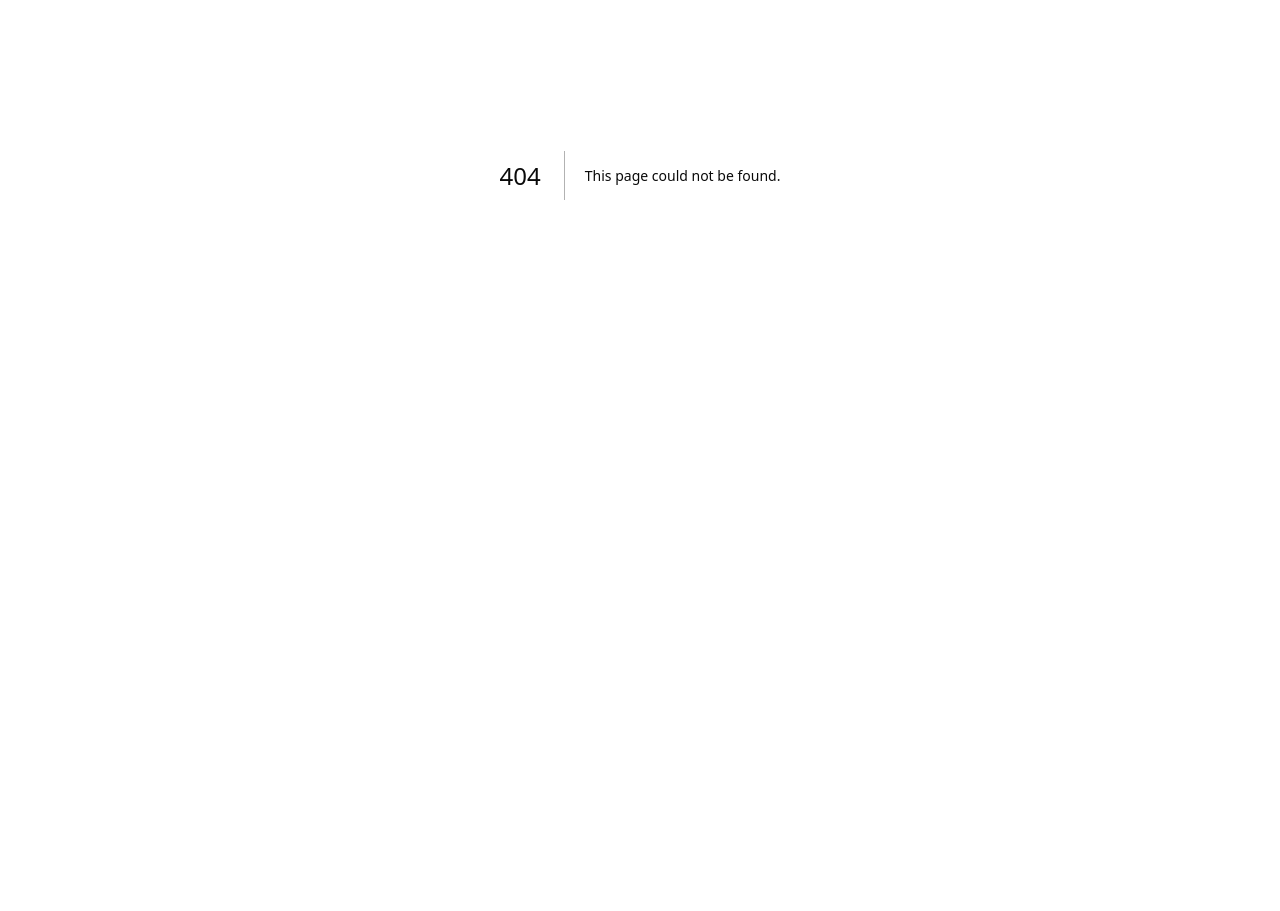
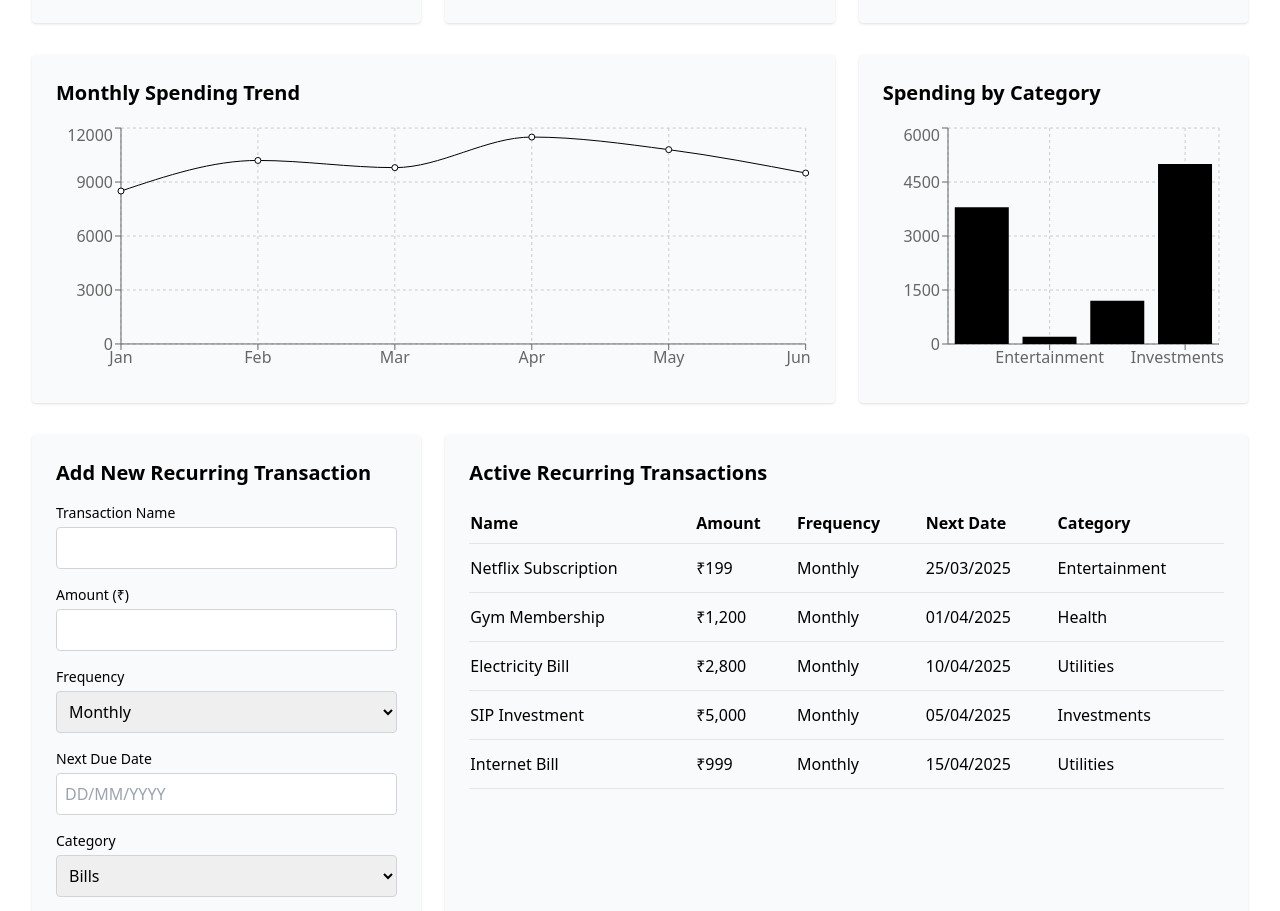
Before and after one commit to HawalaPay/Hawala, a Next.js app: page /auto-pay in a window 1280 px wide. Before the commit this address had no page. Shown: the part 241-1152 px from the top of the page. Before the commit the page ends 832 px from the top, so only its background shows below. Built offline with nearby package versions, Linux system fonts and the light colour scheme.

Commit message:
Added AutoPay

```diff
--- /dev/null
+++ b/app/auto-pay/page.tsx
@@ -0,0 +1,238 @@
+"use client";
+
+import React, { useState } from 'react';
+import { BarChart, LineChart, Line, XAxis, YAxis, CartesianGrid, Tooltip, Legend, Bar, ResponsiveContainer } from 'recharts';
+
+export default function RecurringTransactionsPage() {
+  const [transactions, setTransactions] = useState([
+    { id: 1, name: 'Netflix Subscription', amount: 199, frequency: 'Monthly', nextDate: '25/03/2025', category: 'Entertainment' },
+    { id: 2, name: 'Gym Membership', amount: 1200, frequency: 'Monthly', nextDate: '01/04/2025', category: 'Health' },
+    { id: 3, name: 'Electricity Bill', amount: 2800, frequency: 'Monthly', nextDate: '10/04/2025', category: 'Utilities' },
+    { id: 4, name: 'SIP Investment', amount: 5000, frequency: 'Monthly', nextDate: '05/04/2025', category: 'Investments' },
+    { id: 5, name: 'Internet Bill', amount: 999, frequency: 'Monthly', nextDate: '15/04/2025', category: 'Utilities' },
+  ]);
+
+  const [formData, setFormData] = useState({
+    name: '',
+    amount: '',
+    frequency: 'Monthly',
+    nextDate: '',
+    category: 'Bills'
+  });
+
+  const chartData = [
+    { month: 'Jan', amount: 8500 },
+    { month: 'Feb', amount: 10200 },
+    { month: 'Mar', amount: 9800 },
+    { month: 'Apr', amount: 11500 },
+    { month: 'May', amount: 10800 },
+    { month: 'Jun', amount: 9500 },
+  ];
+
+  const categoryData = [
+    { category: 'Bills', amount: 3799 },
+    { category: 'Entertainment', amount: 199 },
+    { category: 'Health', amount: 1200 },
+    { category: 'Investments', amount: 5000 },
+  ];
+
+  const handleChange = (e) => {
+    const { name, value } = e.target;
+    setFormData(prev => ({ ...prev, [name]: value }));
+  };
+
+  const handleSubmit = (e) => {
+    e.preventDefault();
+    const newTransaction = {
+      id: transactions.length + 1,
+      ...formData,
+      amount: parseFloat(formData.amount)
+    };
+    setTransactions([...transactions, newTransaction]);
+    setFormData({
+      name: '',
+      amount: '',
+      frequency: 'Monthly',
+      nextDate: '',
+      category: 'Bills'
+    });
+  };
+
+  return (
+    <div className="min-h-screen bg-white text-black">
+      <div className="max-w-7xl mx-auto px-4 py-8">
+        <header className="mb-8">
+          <h1 className="text-3xl font-bold">Recurring Transactions Dashboard</h1>
+        </header>
+
+        <div className="grid grid-cols-1 lg:grid-cols-3 gap-6 mb-8">
+          <div className="bg-gray-50 p-6 rounded shadow">
+            <h2 className="text-xl font-semibold mb-4">Monthly Overview</h2>
+            <div className="text-3xl font-bold">₹10,198</div>
+            <div className="text-sm text-gray-500">Total recurring payments</div>
+          </div>
+
+          <div className="bg-gray-50 p-6 rounded shadow">
+            <h2 className="text-xl font-semibold mb-4">Next Payment</h2>
+            <div className="text-3xl font-bold">₹1,200</div>
+            <div className="text-sm text-gray-500">Gym Membership - 01/04/2025</div>
+          </div>
+
+          <div className="bg-gray-50 p-6 rounded shadow">
+            <h2 className="text-xl font-semibold mb-4">Total Transactions</h2>
+            <div className="text-3xl font-bold">{transactions.length}</div>
+            <div className="text-sm text-gray-500">Active recurring transactions</div>
+          </div>
+        </div>
+
+        <div className="grid grid-cols-1 lg:grid-cols-3 gap-6 mb-8">
+          <div className="lg:col-span-2 bg-gray-50 p-6 rounded shadow">
+            <h2 className="text-xl font-semibold mb-4">Monthly Spending Trend</h2>
+            <div className="h-64">
+              <ResponsiveContainer width="100%" height="100%">
+                <LineChart data={chartData}>
+                  <CartesianGrid strokeDasharray="3 3" />
+                  <XAxis dataKey="month" />
+                  <YAxis />
+                  <Tooltip formatter={(value) => `₹${value}`} />
+                  <Line type="monotone" dataKey="amount" stroke="#000000" />
+                </LineChart>
+              </ResponsiveContainer>
+            </div>
+          </div>
+
+          <div className="bg-gray-50 p-6 rounded shadow">
+            <h2 className="text-xl font-semibold mb-4">Spending by Category</h2>
+            <div className="h-64">
+              <ResponsiveContainer width="100%" height="100%">
+                <BarChart data={categoryData}>
+                  <CartesianGrid strokeDasharray="3 3" />
+                  <XAxis dataKey="category" />
+                  <YAxis />
+                  <Tooltip formatter={(value) => `₹${value}`} />
+                  <Bar dataKey="amount" fill="#000000" />
+                </BarChart>
+              </ResponsiveContainer>
+            </div>
+          </div>
+        </div>
+
+        <div className="grid grid-cols-1 lg:grid-cols-3 gap-6">
+          <div className="bg-gray-50 p-6 rounded shadow">
+            <h2 className="text-xl font-semibold mb-4">Add New Recurring Transaction</h2>
+            <form onSubmit={handleSubmit}>
+              <div className="mb-4">
+                <label htmlFor="name" className="block text-sm font-medium mb-1">Transaction Name</label>
+                <input
+                  type="text"
+                  id="name"
+                  name="name"
+                  value={formData.name}
+                  onChange={handleChange}
+                  className="w-full p-2 border border-gray-300 rounded"
+                  required
+                />
+              </div>
+
+              <div className="mb-4">
+                <label htmlFor="amount" className="block text-sm font-medium mb-1">Amount (₹)</label>
+                <input
+                  type="number"
+                  id="amount"
+                  name="amount"
+                  value={formData.amount}
+                  onChange={handleChange}
+                  className="w-full p-2 border border-gray-300 rounded"
+                  required
+                />
+              </div>
+
+              <div className="mb-4">
+                <label htmlFor="frequency" className="block text-sm font-medium mb-1">Frequency</label>
+                <select
+                  id="frequency"
+                  name="frequency"
+                  value={formData.frequency}
+                  onChange={handleChange}
+                  className="w-full p-2 border border-gray-300 rounded"
+                >
+                  <option value="Daily">Daily</option>
+                  <option value="Weekly">Weekly</option>
+                  <option value="Monthly">Monthly</option>
+                  <option value="Quarterly">Quarterly</option>
+                  <option value="Half-yearly">Half-yearly</option>
+                  <option value="Yearly">Yearly</option>
+                </select>
+              </div>
+
+              <div className="mb-4">
+                <label htmlFor="nextDate" className="block text-sm font-medium mb-1">Next Due Date</label>
+                <input
+                  type="text"
+                  id="nextDate"
+                  name="nextDate"
+                  placeholder="DD/MM/YYYY"
+                  value={formData.nextDate}
+                  onChange={handleChange}
+                  className="w-full p-2 border border-gray-300 rounded"
+                  required
+                />
+              </div>
+
+              <div className="mb-4">
+                <label htmlFor="category" className="block text-sm font-medium mb-1">Category</label>
+                <select
+                  id="category"
+                  name="category"
+                  value={formData.category}
+                  onChange={handleChange}
+                  className="w-full p-2 border border-gray-300 rounded"
+                >
+                  <option value="Bills">Bills</option>
+                  <option value="Entertainment">Entertainment</option>
+                  <option value="Health">Health</option>
+                  <option value="Utilities">Utilities</option>
+                  <option value="Investments">Investments</option>
+                  <option value="Insurance">Insurance</option>
+                  <option value="Other">Other</option>
+                </select>
+              </div>
+
+              <button type="submit" className="w-full bg-black text-white py-2 px-4 rounded hover:bg-gray-800 transition-colors">
+                Add Transaction
+              </button>
+            </form>
+          </div>
+
+          <div className="lg:col-span-2 bg-gray-50 p-6 rounded shadow">
+            <h2 className="text-xl font-semibold mb-4">Active Recurring Transactions</h2>
+            <div className="overflow-x-auto">
+              <table className="w-full">
+                <thead>
+                  <tr className="border-b">
+                    <th className="py-2 text-left">Name</th>
+                    <th className="py-2 text-left">Amount</th>
+                    <th className="py-2 text-left">Frequency</th>
+                    <th className="py-2 text-left">Next Date</th>
+                    <th className="py-2 text-left">Category</th>
+                  </tr>
+                </thead>
+                <tbody>
+                  {transactions.map((transaction) => (
+                    <tr key={transaction.id} className="border-b">
+                      <td className="py-3">{transaction.name}</td>
+                      <td className="py-3">₹{transaction.amount.toLocaleString()}</td>
+                      <td className="py-3">{transaction.frequency}</td>
+                      <td className="py-3">{transaction.nextDate}</td>
+                      <td className="py-3">{transaction.category}</td>
+                    </tr>
+                  ))}
+                </tbody>
+              </table>
+            </div>
+          </div>
+        </div>
+      </div>
+    </div>
+  );
+}
--- a/app/components/ui/QuickActions.tsx
+++ b/app/components/ui/QuickActions.tsx
@@ -41,7 +41,7 @@ const QuickActions = ({
   };
 
   const handleAutomaticPaymentClick = () => {
-    onAutomaticPaymentClick ? onAutomaticPaymentClick() : window.location.href = "/automatic-payment";
+    onAutomaticPaymentClick ? onAutomaticPaymentClick() : window.location.href = "/auto-pay";
   };
 
   const handleSupportClick = () => {
```
